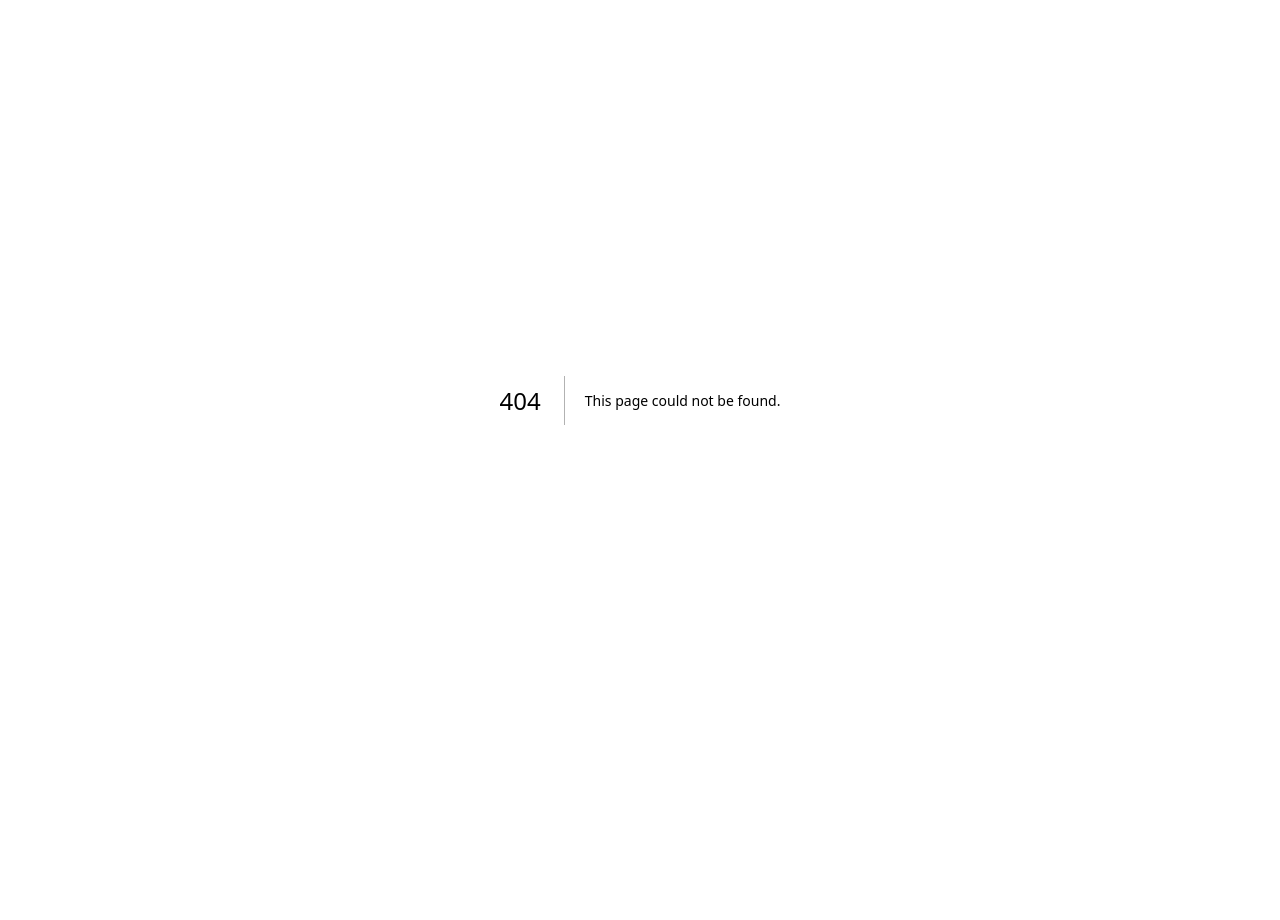
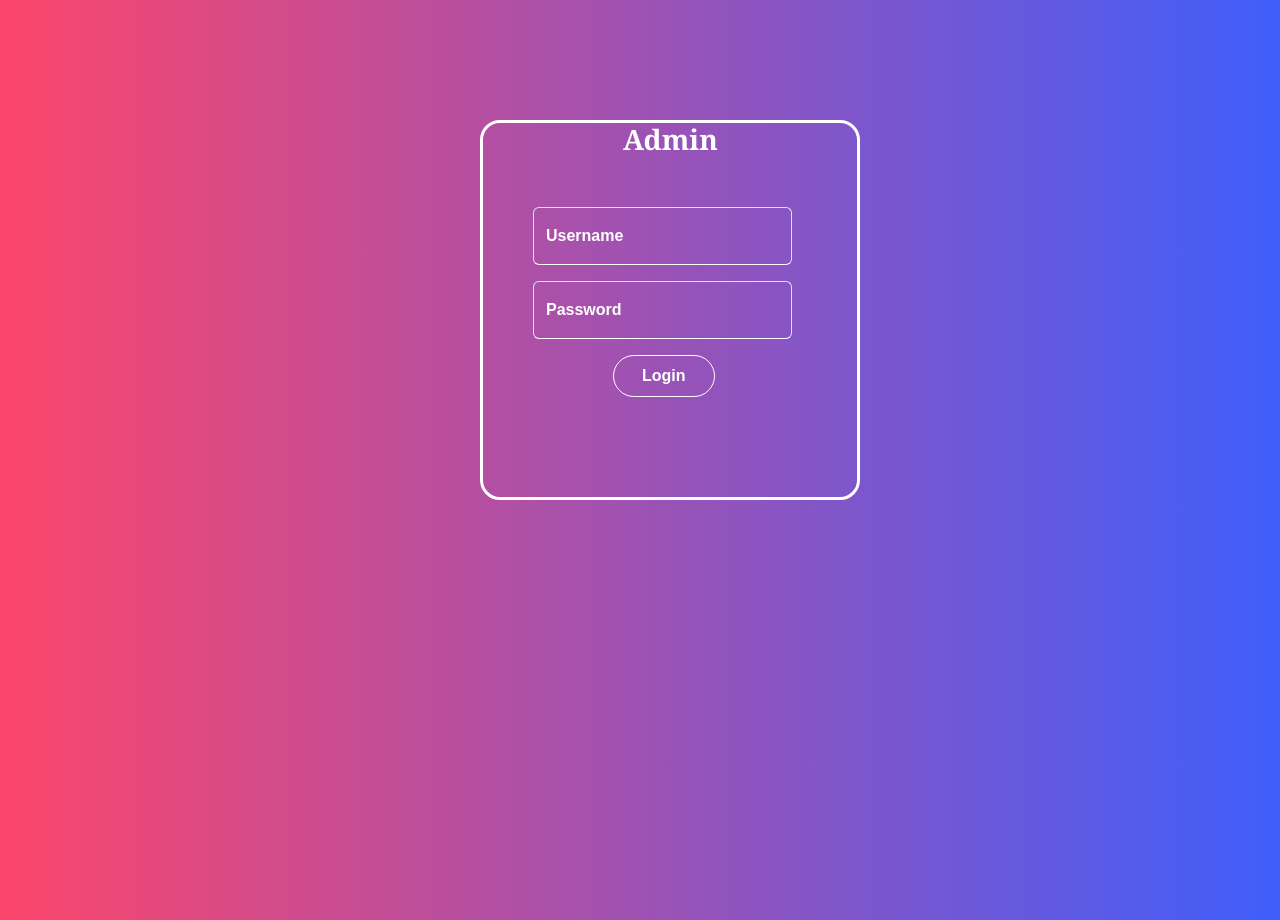
Before and after one commit to Hariharaselvi97/music-concert, a Next.js app: page /admin in a window 1280 px wide. Before the commit this address had no page. Before the commit the page ends 800 px from the top, so only its background shows below. Built offline with nearby package versions, Linux system fonts and the light colour scheme.

Commit message:
admin login page created

```diff
--- /dev/null
+++ b/app/actions/admin.ts
@@ -0,0 +1,36 @@
+"use server";
+import { Connectdb } from "@/lib/mongodb";
+import {User} from "@/modals/User";
+import bcrypt from "bcryptjs";
+
+
+
+export async function adminAction(formData: FormData) {
+  const name = formData.get("name")?.toString();
+  const password = formData.get("password")?.toString();
+
+
+  if (!name|| !password ) {
+    return { error: "All fields are required"
+
+    };
+
+  }
+   await Connectdb();
+
+    const hashedPass = await bcrypt.hash(password, 6);
+
+     await User.create({
+       name,
+       password: hashedPass,
+
+     });
+
+     return {
+    success: true,
+    user: {
+      name,
+      password
+    }
+  };
+}
--- a/app/actions/login.ts
+++ b/app/actions/login.ts
@@ -22,5 +22,14 @@ export async function loginAction(formData: FormData) {
     return { error: "Incorrect password" };
   }
 
-  return { success: true , username: user.name || "", email: user.email || ""  };
+  // return { success: true , username: user.name ||"" , email: user.email ||""  };
+
+  return {
+    success: true,
+    user: {
+      name: user.name,
+      email: user.email
+    }
+  };
+
 }
--- a/app/actions/signup.ts
+++ b/app/actions/signup.ts
@@ -39,5 +39,12 @@ export async function signupAction(formData: FormData) {
     confirmpassword: hashedPass,
   });
 
-  return { success: true  };
+  // return { success: true  };
+   return {
+    success: true,
+    user: {
+      name,
+      email
+    }
+  };
 }
--- /dev/null
+++ b/app/admin/admin.css
@@ -0,0 +1,59 @@
+*{
+    margin: 0;
+    padding: 0;
+}
+body{
+     background: linear-gradient(to right, #FC466B, #3F5EFB);
+     height: 100vh;
+
+}
+.outer1{
+    border: 3px solid white;
+    width: 380px;
+    height: 380px;
+    margin-left: 480px;
+    margin-top: 120px;
+    border-radius: 20px;
+    background-color: transparent;
+
+}
+.outer1 h1{
+    color: white;
+    margin-left: 140px;
+    font-size: 28px;
+    font-family: Cambria, Cochin, Georgia, Times, 'Times New Roman', serif;
+    font-weight: 600;
+}
+.outer1 form{
+    margin-left: 50px;
+    margin-top: 50px;
+    color: white;
+    font-weight: 600;
+
+}
+.butt{
+    border: 1px solid white;
+    margin-left: 80px;
+    padding: 8px 28px;
+    border-radius: 25px;
+    color: white;
+    cursor: pointer;
+}
+button:hover{
+    background-color:green;
+}
+.outer1 input{
+    outline: none;
+
+}
+.outer1 input{
+    border-bottom: 1px solid white;
+    width: 80%;
+    height: 30px;
+    color: white;
+    background-color: transparent;
+
+}
+.outer1 ::placeholder{
+    font-family: cursive;
+}
--- /dev/null
+++ b/app/admin/page.tsx
@@ -0,0 +1,127 @@
+'use client';
+import { useState } from 'react';
+import './admin.css'
+import { adminAction } from '../actions/admin';
+import { useRouter } from "next/navigation";
+
+
+
+
+export default function Admin(){
+     const router = useRouter();
+    const[form,setForm]=useState({
+        name:"",
+        password:""
+    })
+
+    const[showModal,setShowModal]=useState(false)
+       const [modalType, setModalType] = useState("");
+       const [modalMessage, setModalMessage] = useState("");
+
+         const handleChange = (e:React.ChangeEvent<HTMLInputElement>) => {
+    setForm({
+      ...form,[e.target.name]: e.target.value
+    });
+  };
+
+    const handleSubmit = async (e: React.FormEvent<HTMLFormElement>) => {
+    e.preventDefault();
+   if (!form.name || !form.password ){
+      setModalType("error");
+      setModalMessage("All fields are required");
+      setShowModal(true);
+
+      return;
+    }
+
+     const formData = new FormData();
+    formData.append("name", form.name);
+    formData.append("password", form.password);
+
+      const res = await adminAction(formData);
+
+
+     if (res.error) {
+      setModalType("error");
+      setModalMessage(res.error);
+      setShowModal(true);
+      return;
+    }
+
+     if (res.success) {
+      setModalType("success");
+      setModalMessage("Admin login successfully");
+      setShowModal(true);
+
+      setTimeout(() => {
+        // localStorage.setItem("username", form.name);
+        router.replace("/"); // ✅ replace so login/signup removed from history
+      }, 2000);
+
+      setForm({
+        name: "",
+        password: "",
+
+      });
+
+
+
+    }
+  };
+
+   const closeModal=()=> setShowModal(false);
+
+    const[show,setShow]=useState(false);
+    const handleClick=()=>{
+        setShow(!show)
+    }
+    return(
+         <>
+            <div className="outer1">
+              <h1>Admin</h1>
+              <form onSubmit={handleSubmit} >
+
+                <div className="form-floating mb-3">
+                <input type="text" className="form-control" id="name" placeholder="Name" name='name' value={form.name} onChange={handleChange}/>
+                <label htmlFor="name">Username</label>
+                </div>
+
+
+
+            <div className="form-floating mb-3">
+                <input type="password" className="form-control" id="password" placeholder=" Password" name='password' value={form.password} onChange={handleChange}/>
+                <label htmlFor="password"> Password</label>
+                </div>
+
+                <button className='butt'>Login</button><br></br><br></br>
+                 {/* <Nav.Link as={Link} href="/login" className="last1">Already have an account? Login</Nav.Link> */}
+              </form>
+
+            </div>
+
+           {showModal && (
+                <div className="modal show d-block"
+                  style={{ position: "fixed", top: 0, left: 0, width: "100%", height: "100%" }}>
+                  <div className="modal-dialog modal-dialog-centered">
+                    <div className="modal-content">
+
+                      <div className="modal-body"
+                        style={{
+                          color: modalType === "success" ? "green" : "red",
+                          textAlign: "center"
+                        }}
+                      >
+                        <h5 style={{ marginTop: "10px" }}>{modalMessage}</h5>
+                      </div>
+
+                      <div className="modal-footer">
+                        <button className="btn btn-secondary" onClick={closeModal}>Close</button>
+                      </div>
+
+                    </div>
+                  </div>
+                </div>
+            )}
+            </>
+            )
+        }
--- a/app/login/page.tsx
+++ b/app/login/page.tsx
@@ -78,11 +78,20 @@ export default function Login(){
       setShowModal(true);
       setMessage({ email: "", password: "" });
 
+      //  setTimeout(() => {
+      //  localStorage.setItem("username", res.username || "");
+      //   localStorage.setItem("email", res.email || "");
+      //   router.replace("/");
+      // }, 1500);
+
+
        setTimeout(() => {
-       localStorage.setItem("username", res.username || "");
-        localStorage.setItem("email", res.email || "");
+       localStorage.setItem("username", res.user.name);
+       localStorage.setItem("email", res.user.email);
         router.replace("/");
       }, 1500);
+
+
 
     }
   };
@@ -127,6 +136,9 @@ const closeModal=()=> setShowModal(false);
 <Link href="/signup" className="nav-link last">
   Not yet registered? Signup
 </Link>
+<Link href="/admin" className="nav-link last">
+  <p>For Adminlogin</p>
+</Link>
 </form>
     </div>
 
--- a/app/navbar/page.tsx
+++ b/app/navbar/page.tsx
@@ -2,6 +2,7 @@
 import 'bootstrap/dist/css/bootstrap.min.css';
 import { FaMusic } from "react-icons/fa";
 import { FaSearch } from "react-icons/fa";
+
 import './navbar.css'
 import Link from "next/link";
 import { useState,useEffect } from 'react';
@@ -10,9 +11,20 @@ export default function Navbar(){
 
    const [loggedIn, setLoggedIn] = useState(false);
 
+  //   useEffect(() => {
+  //   const user = localStorage.getItem("username");
+  //   setLoggedIn(!!user);
+  // }, []);
+
    useEffect(() => {
+    const checkUser = () => {
       const user = localStorage.getItem("username");
       setLoggedIn(!!user);
+    };
+
+    checkUser();
+    window.addEventListener("storage", checkUser);
+    return () => window.removeEventListener("storage", checkUser);
   }, []);
 
   const handleLogout = () => {
@@ -20,43 +32,44 @@ export default function Navbar(){
     setLoggedIn(false);
   };
     return(
-      <>
-      <nav className="navbar navbar-light  ">
-      <div className="container-fluid ">
 
-    <a className="navbar-brand" href="#">
-      {/* <FaMusic /> */}
-     <h4 style={{color:"white"}}>MusicBook</h4>
-    </a>
-    <nav className="navbar navbar-light ">
-  <div className="container-fluid ">
-    <form className="d-flex search">
-      <input className="form-control me-2 " type="search" placeholder="Search" aria-label="Search"></input>
-      <button className="btn btn-outline-light" type="submit"> <FaSearch /></button>
+
+
+<nav className="navbar navbar-expand-lg navbar-dark ">
+  <div className="container-fluid">
+    <p style={{color:"white",fontSize:"30px",marginTop:"10px"}}><FaMusic /></p>
+    <Link href="/" className="navbar-brand">
+      <h4 style={{marginLeft:"10px"}}>MusicBook</h4>
+    </Link>
+
+    <form className="d-flex search  ">
+        <input className="form-control "style={{ marginRight: "-60px" }}  type="search" placeholder="Search" />
+        <button className="btn btn-outline-light but" type="submit"><FaSearch /></button>
       </form>
-  </div>
-</nav>
-    <ul className="nav justify-content-end top">
-  <li className="nav-item">
-     <Link href="/" className="nav-link">Home</Link>
+
+    {/* Right: Links + Search */}
+    <div className="d-flex ms-auto align-items-center" >
+      <ul className="navbar-nav d-flex flex-row align-items-center me-3 top ">
+        <li className="nav-item mx-2">
+          <Link href="/" className="nav-link text-white">Home</Link>
         </li>
-  <li className="nav-item">
-     <Link href="/#about" className="nav-link">About</Link>
+        <li className="nav-item mx-2">
+          <Link href="/#about" className="nav-link text-white">About</Link>
         </li>
-  <li className="nav-item">
-  <Link href="/#artist" className="nav-link">Artist</Link>
+        <li className="nav-item mx-2">
+          <Link href="/#artist" className="nav-link text-white">Artist</Link>
         </li>
 
         {loggedIn ? (
           <>
-                <li className="nav-item">
-                  <Link href="/profile" className="nav-link">Profile</Link>
+            <li className="nav-item mx-2 ">
+              <Link href="/profile" className="nav-link text-white">Profile</Link>
             </li>
-                <li className="nav-item">
+            <li className="nav-item mx-2 ">
               <button
                 onClick={handleLogout}
-                    className="btn btn-link nav-link bg-light"
-                    style={{ textDecoration: "none" }}
+                className="btn btn-link nav-link text-white"
+                style={{ textDecoration: "none" , marginLeft: "-15px" ,fontWeight:"bold",fontSize:"18px"}}
               >
                 Logout
               </button>
@@ -64,21 +77,25 @@ export default function Navbar(){
           </>
         ) : (
           <>
-                <li className="nav-item">
-                  <Link href="/signup" className="nav-link">Signup</Link>
+            <li className="nav-item mx-2">
+              <Link href="/signup" className="nav-link text-white">Signup</Link>
             </li>
-                <li className="nav-item">
-                  <Link href="/login" className="nav-link">Login</Link>
+            <li className="nav-item mx-2">
+              <Link href="/login" className="nav-link text-white">Login</Link>
             </li>
           </>
         )}
+      </ul>
 
-</ul>
+      {/* Search Box */}
+
+      {/* <form className="d-flex search ">
+        <input className="form-control me-2" type="search" placeholder="Search" />
+        <button className="btn btn-outline-light but" type="submit"><FaSearch /></button>
+      </form>
+      */}
     </div>
-
+  </div>
 </nav>
-
-
-      </>
     )
 }
--- a/app/profile/page.tsx
+++ b/app/profile/page.tsx
@@ -6,7 +6,19 @@ import { useRouter } from "next/navigation";
 import { FaEye ,FaRegEyeSlash } from "react-icons/fa";
 
 
+
 export default function Profile(){
+
+const router = useRouter();
+ useEffect(() => {
+  const checkUser = async () => {
+    const user = localStorage.getItem("username");
+    if (!user) router.replace("/login");
+  };
+  checkUser();
+}, []);
+
+
       const [profile, setProfile] = useState<any>({
     username: "",
     email: "",})
@@ -22,7 +34,7 @@ export default function Profile(){
   }, []);
     return(
         <>
-            <div className='back'> <Link href="/home" className='pro'>Back to home</Link></div>
+            <div className='back'> <Link href="/" className='pro'>Back to home</Link></div>
 
       <div>
         <h2>Welcome {profile.username}</h2>
--- a/app/signup/page.tsx
+++ b/app/signup/page.tsx
@@ -86,7 +86,7 @@ export default function Signup(){
       setShowModal(true);
 
       setTimeout(() => {
-        localStorage.setItem("username", form.name);
+        // localStorage.setItem("username", form.name);
         router.replace("/"); // ✅ replace so login/signup removed from history
       }, 2000);
 
```
Also changed, not shown: app/navbar/navbar.css (+8 -2 lines). Lines whose indentation alone changed are shown as unchanged.
